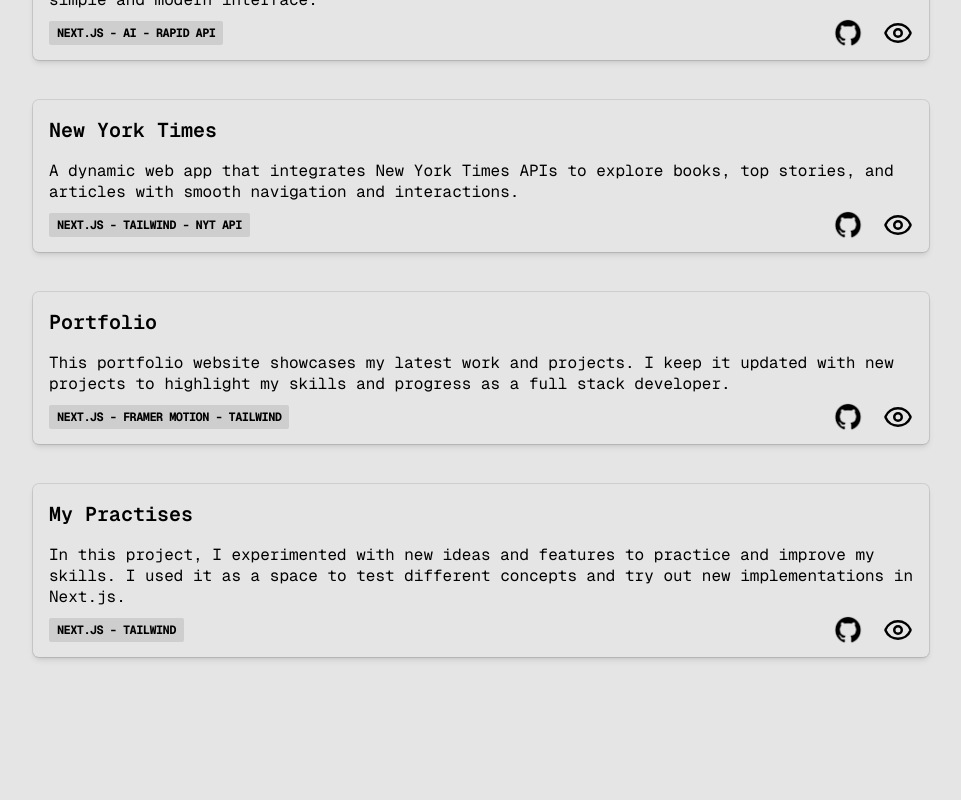
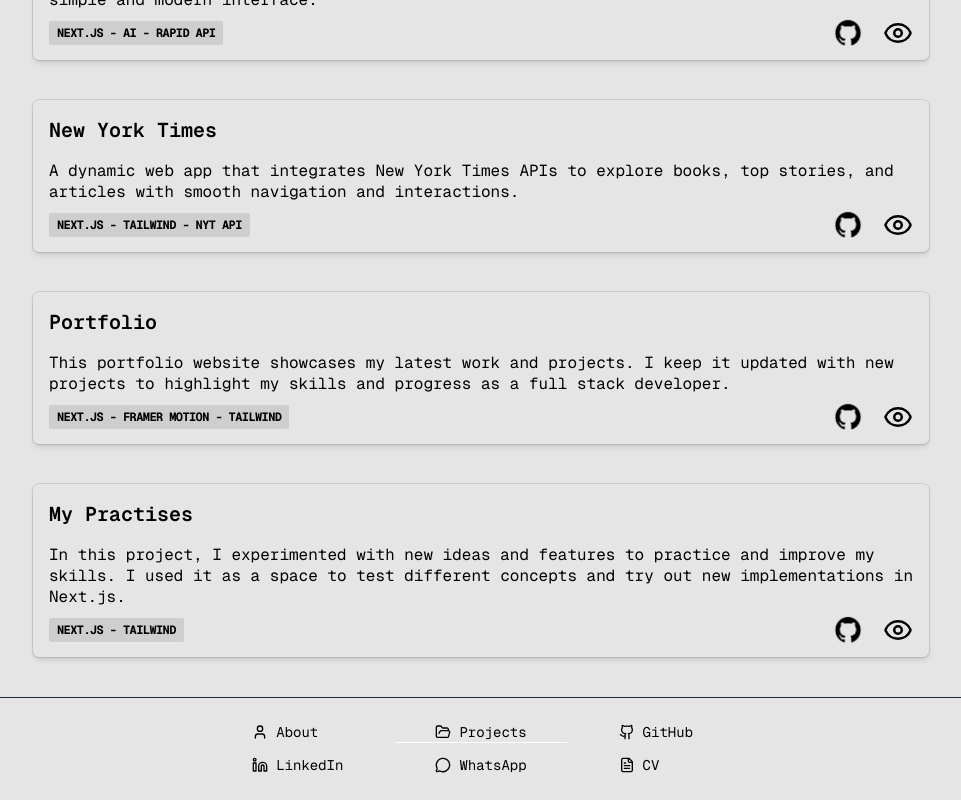
Before and after one commit to arslan433/Ar-Portfolio, a Next.js app: page /projects in a window 1280 px wide. Shown: the part 776-1576 px from the top of the page, without its empty margins (159-1120 px from the left). Before the commit the page ends 1473 px from the top, so only its background shows below. Built offline with nearby package versions, Linux system fonts and the light colour scheme.

Commit message:
Footer Added

```diff
--- a/src/app/projects/page.jsx
+++ b/src/app/projects/page.jsx
@@ -5,6 +5,8 @@
 import Image from "next/image";
 import { motion } from "framer-motion";
 import Link from "next/link";
+import Footer from "@/components/Footer";
+
 
 function ProjectCard({ title, description, stack, github, demo }) {
   return (
@@ -136,6 +138,9 @@
           ))}
         </div>
       </div>
+      <section>
+        <Footer/>
+      </section>
     </>
   );
 }
--- /dev/null
+++ b/src/components/Footer.tsx
@@ -0,0 +1,77 @@
+'use client';
+
+import {
+  User,
+  FolderOpen,
+  Github,
+  Linkedin,
+  MessageCircle,
+  FileText,
+} from 'lucide-react';
+import Link from 'next/link';
+import { usePathname } from 'next/navigation';
+import clsx from 'clsx';
+
+
+const navItems = [
+  { label: 'About',    href: '/#about',    icon: User },
+  { label: 'Projects', href: '/projects', icon: FolderOpen },
+  { label: 'GitHub',   href: 'https://github.com/arslan433/',   external: true, icon: Github },
+  { label: 'LinkedIn', href: 'https://www.linkedin.com/in/arslan-m-b9426b35a/', external: true, icon: Linkedin },
+  { label: 'WhatsApp', href: 'https://wa.me/923474875097',      external: true, icon: MessageCircle },
+  { label: 'CV',       href: '#',   external: true, icon: FileText },
+];
+
+export default function Footer() {
+  const pathname = usePathname();
+
+  return (
+    <footer className="flex  border-t border-gray-800">
+      <div className="max-w-4xl mx-auto px-4 py-6 ">
+        <nav className="grid grid-cols-2 md:grid-cols-3 gap-3 text-sm ">
+          {navItems.map((item) => {
+            const Icon = item.icon;
+            const isActive = !item.external && pathname === item.href;
+
+            const linkContent = (
+              <div
+                className={clsx(
+                  'flex px-10 items-center gap-2 transition-all duration-300',
+                  isActive
+                    ? ''
+                    : ' hover:translate-y-[-2px]'
+                )}
+              >
+                <Icon className="w-4 h-4" />
+                <span>{item.label}</span>
+              </div>
+            );
+
+            return item.external ? (
+              <a
+                key={item.label}
+                href={item.href}
+                target="_blank"
+                rel="noopener noreferrer"
+                className="group"
+              >
+                {linkContent}
+                <span className="block max-w-0 group-hover:max-w-full transition-all duration-300 h-px bg-gray-500"></span>
+              </a>
+            ) : (
+              <Link key={item.label} href={item.href} className="group">
+                {linkContent}
+                <span
+                  className={clsx(
+                    'block max-w-0 group-hover:max-w-full transition-all duration-300 h-px',
+                    isActive ? 'bg-white max-w-full' : 'bg-gray-500'
+                  )}
+                ></span>
+              </Link>
+            );
+          })}
+        </nav>
+      </div>
+    </footer>
+  );
+}
--- a/src/components/Overview.tsx
+++ b/src/components/Overview.tsx
@@ -8,6 +8,7 @@
 import ContactForm from "./ContactForm";
 import CoderCard from './CoderCard';
 import Link from "next/link";
+import Footer from "./Footer";
 export default function Overview() {
     return (
         <>
@@ -168,6 +169,10 @@
             <section className="py-8" id="contact">
                 <ContactForm />
             </section>
+            <section>
+
+                <Footer/>
+            </section>
         </>
     )
 }
```
